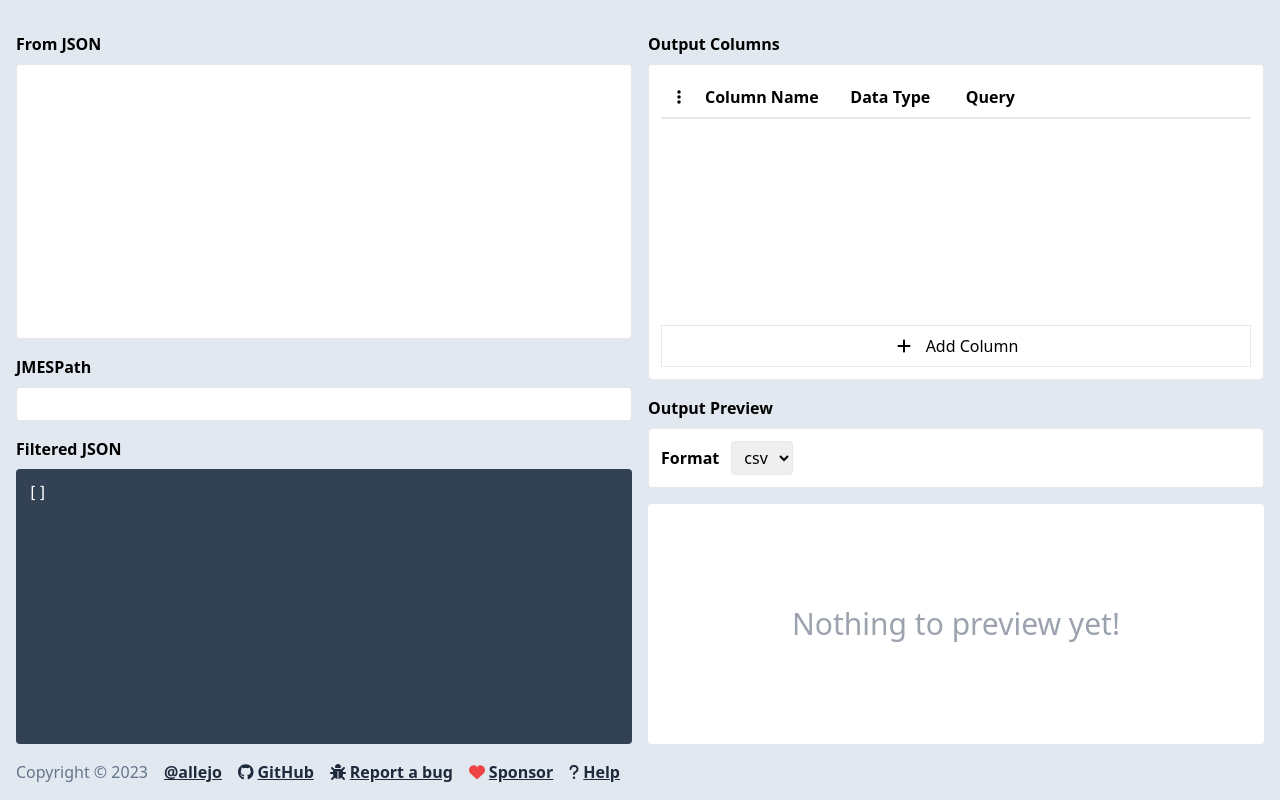
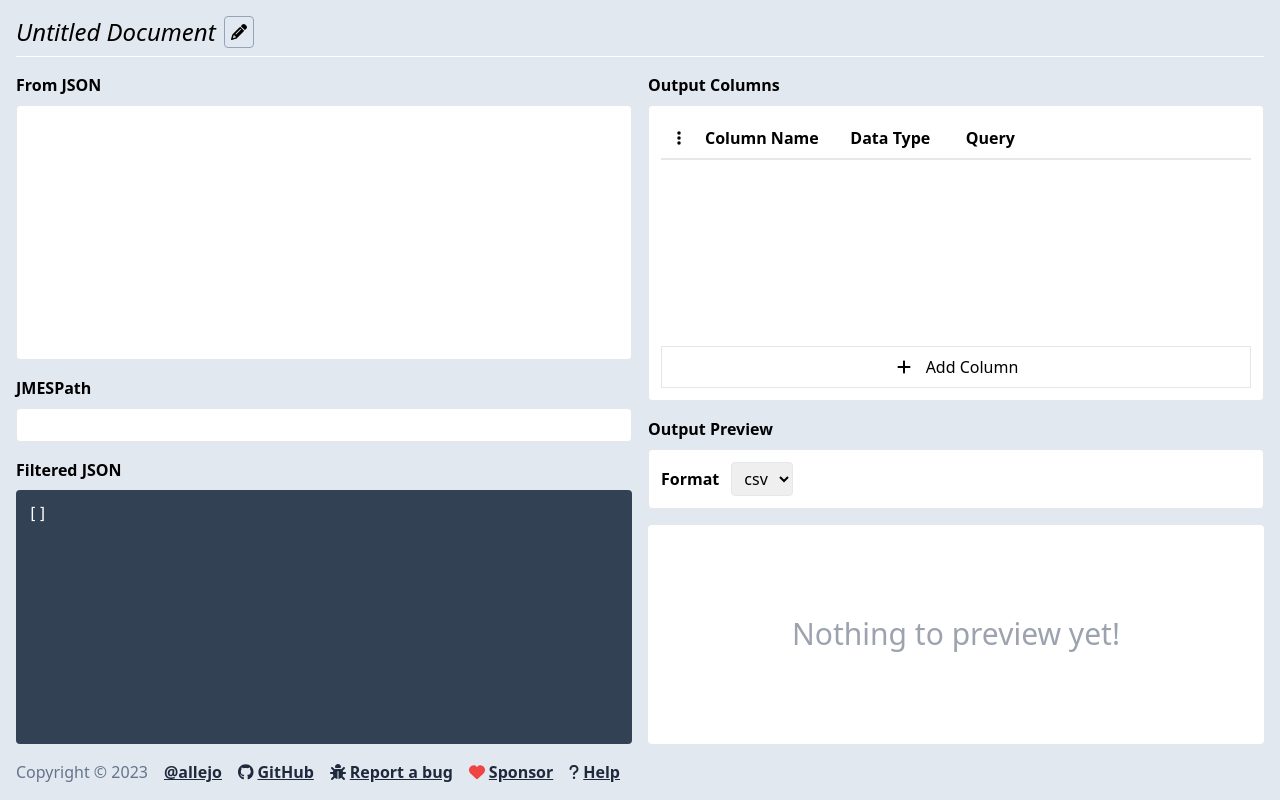
Before and after one commit to allejo/json-reshaper, a React (Vite) app: page / in a window 1280 px wide. Built offline with nearby package versions, Linux system fonts and the light colour scheme.

Commit message:
Add document name editor in our new toolbar

```diff
--- a/src/App.tsx
+++ b/src/App.tsx
@@ -6,6 +6,7 @@ import { ColumnEditor } from './components/ColumnEditor.tsx';
 import { Footer } from './components/Footer.tsx';
 import { JsonInput } from './components/JsonInput.tsx';
 import { OutputPreview } from './components/OutputPreview.tsx';
+import { Toolbar } from './components/Toolbar.tsx';
 import {
 	DocumentContext,
 	createReShaperDocument,
@@ -33,7 +34,7 @@ function App() {
 			<div className="container h-screen max-h-screen mx-auto">
 				<Toaster />
 				<div className="grid grid-rows-[min-content_minmax(0,_1fr)_min-content] gap-4 p-4 h-full">
-					<div />
+					<Toolbar />
 					<div className="grid grid-cols-2 gap-4">
 						<JsonInput
 							filteredJson={filteredJson}
--- /dev/null
+++ b/src/components/DocumentName.tsx
@@ -0,0 +1,87 @@
+import { faCheck, faPencil, faTimes } from '@fortawesome/free-solid-svg-icons';
+import { useCallback, useContext, useId, useState } from 'react';
+
+import { DocumentContext } from '../contexts.ts';
+import { ButtonType } from '../contracts.ts';
+import { useFieldWithState } from '../hooks.ts';
+import { Button } from './Button.tsx';
+
+export const DocumentName = () => {
+	const docContext = useContext(DocumentContext);
+	const manifestNameID = useId();
+	const [editMode, setEditMode] = useState(false);
+	const [draftName, setDraftName] = useState(docContext.document.name);
+	const handleManifestNameChange = useFieldWithState(setDraftName);
+
+	const handleEnableEdit = useCallback(() => {
+		setEditMode(true);
+		setDraftName(docContext.document.name);
+	}, [docContext.document.name]);
+	const handleCancelEdit = useCallback(() => {
+		setEditMode(false);
+	}, []);
+	const handleSaveEdit = useCallback(() => {
+		setEditMode(false);
+
+		if (draftName.trim().length > 0) {
+			docContext.setDocument((draft) => {
+				draft.name = draftName;
+			});
+		}
+	}, [docContext, draftName]);
+
+	if (!editMode) {
+		return (
+			<div className="flex">
+				<h1 className="mr-2 text-2xl">
+					{docContext.document.name || <em>Untitled Document</em>}
+				</h1>
+				<Button
+					type={ButtonType.Plain}
+					icon={faPencil}
+					iconOnly
+					rounded
+					onClick={handleEnableEdit}
+				>
+					Edit
+				</Button>
+			</div>
+		);
+	}
+
+	return (
+		<div className="flex gap-1">
+			<div>
+				<label htmlFor={manifestNameID} className="sr-only">
+					Document Name
+				</label>
+				<input
+					type="text"
+					id={manifestNameID}
+					className="h-8"
+					onChange={handleManifestNameChange}
+					placeholder="Document Name"
+					value={draftName}
+				/>
+			</div>
+			<Button
+				type={ButtonType.Danger}
+				icon={faTimes}
+				iconOnly
+				rounded
+				onClick={handleCancelEdit}
+			>
+				Cancel Edit
+			</Button>
+			<Button
+				type={ButtonType.Action}
+				icon={faCheck}
+				iconOnly
+				rounded
+				onClick={handleSaveEdit}
+			>
+				Save
+			</Button>
+		</div>
+	);
+};
--- /dev/null
+++ b/src/components/Toolbar.tsx
@@ -0,0 +1,14 @@
+import { useContext } from 'react';
+
+import { DocumentContext } from '../contexts.ts';
+import { DocumentName } from './DocumentName.tsx';
+
+export const Toolbar = () => {
+	const docContext = useContext(DocumentContext);
+
+	return (
+		<div className="border-b border-white pb-2">
+			<DocumentName />
+		</div>
+	);
+};
```
